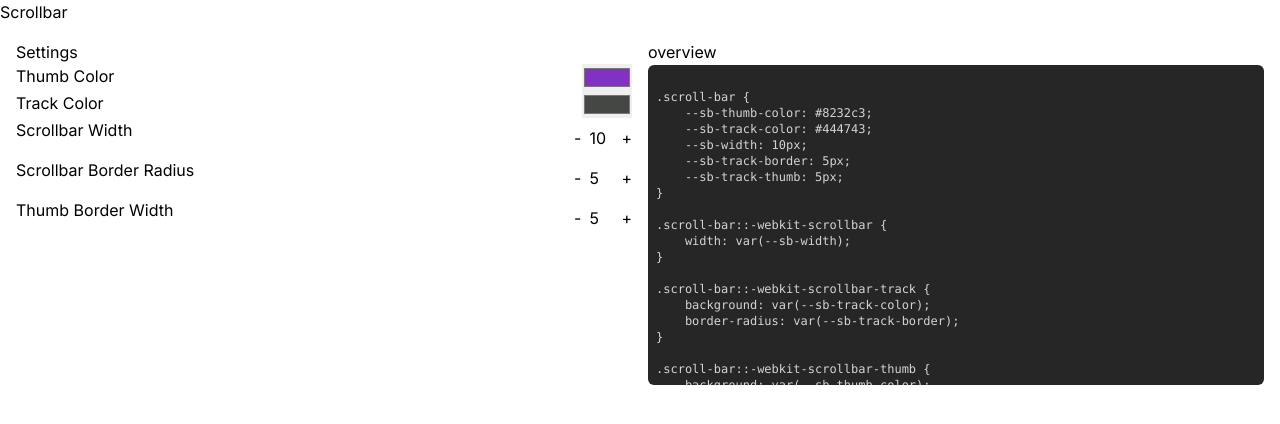
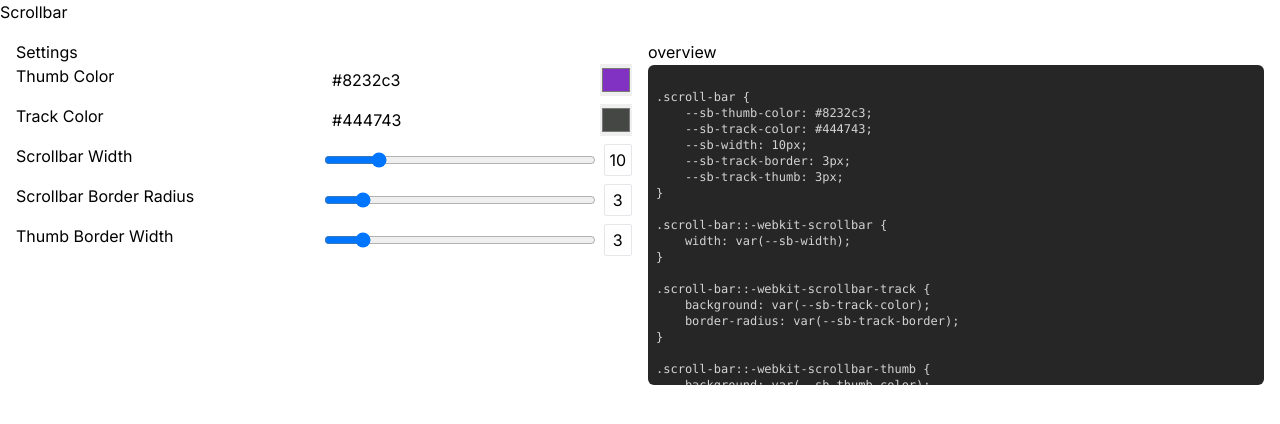
Before and after one commit to harshG775/css-box-shadow-generator, a Next.js app in the folder css-tools/: page /scrollbar in a window 1280 px wide. Shown: the top 424 px of the page. Built offline with nearby package versions, Linux system fonts and the light colour scheme.

Commit message:
ui fixe and adding zod for validation and types

```diff
--- a/css-tools/src/app/globals.css
+++ b/css-tools/src/app/globals.css
@@ -48,6 +48,8 @@
     background: var(--sb-thumb-color);
     border-radius: var(--sb-track-thumb);
 }
+/* .scroll-bar::-webkit-scrollbar-thumb:hover {
+} */
 
 @supports not selector(::-webkit-scrollbar) {
     .scroll-bar {
--- a/css-tools/src/app/scrollbar/page.tsx
+++ b/css-tools/src/app/scrollbar/page.tsx
@@ -1,24 +1,36 @@
 "use client";
 import CodeOverview from "@/components/scrollbar/CodeOverview";
 import ControlsForm from "@/components/scrollbar/ControlsForm";
+import { zodResolver } from "@hookform/resolvers/zod";
 import { useForm } from "react-hook-form";
+import { z } from "zod";
 
+const FormSchema = z.object({
+    thumbColor: z.string(),
+    trackColor: z.string(),
+    scrollbarWidth: z.number(),
+    scrollbarBorderRadius: z.number(),
+    thumbBorderWidth: z.number(),
+    // thumbBorderColor: z.string(),
+})
+export type FormType = z.infer<typeof FormSchema>
 export default function page() {
     const {register,watch,getValues,setValue} = useForm({
+        resolver: zodResolver(FormSchema),
         defaultValues: {
             thumbColor: "#8232c3",
             trackColor: "#444743",
             scrollbarWidth: 10,
-            scrollbarBorderRadius: 5,
-            thumbBorderWidth: 5,
+            scrollbarBorderRadius: 3,
+            thumbBorderWidth: 3,
             // thumbBorderColor: "#000000",
         }
     })
     return (
         <>
             <h1>Scrollbar</h1>
-            <div className="grid md:grid-cols-2 gap-4 p-4">
-                <ControlsForm register={register} getValues={getValues} setValue={setValue}/>
+            <div className="grid lg:grid-cols-2 gap-4 p-4 max-w-7xl mx-auto">
+                <ControlsForm register={register} getValues={getValues}/>
                 <CodeOverview watch={watch}/>
             </div>
         </>
--- a/css-tools/src/components/scrollbar/CodeOverview.tsx
+++ b/css-tools/src/components/scrollbar/CodeOverview.tsx
@@ -1,3 +1,4 @@
+import hexToRGB from "@/utils/hexToRGB";
 import { useEffect, useRef } from "react";
 
 type Type_props = {
@@ -8,6 +9,7 @@ export default function CodeOverview(props:Type_props) {
     const { watch } = props;
     useEffect(() => {
         if (scrollBarRef.current) {
+            // @ts-ignore
             scrollBarRef.current.style = `
                 --sb-thumb-color: ${watch("thumbColor")};
                 --sb-track-color: ${watch("trackColor")};
--- a/css-tools/src/components/scrollbar/ControlsForm.tsx
+++ b/css-tools/src/components/scrollbar/ControlsForm.tsx
@@ -1,92 +1,99 @@
 type Type_props = {
     register: any;
     getValues: any;
-    setValue: any;
 };
-
 export default function ControlsForm(props: Type_props) {
-    const { register, getValues, setValue} = props;
-
-
-    const handleMinus = (name: string) => {
-        if (getValues(name) <= 0) {
-            return
-        }
-        setValue(name, getValues(name) - 1);
-    }
-    const handlePlus = (name: string) => {
-        if (getValues(name) >= 50) {
-            return
-        }
-        setValue(name, getValues(name) + 1);
-    }
-
+    const { register, getValues } = props;
     return (
         <section>
             <h1>Settings</h1>
-            <form onSubmit={(e)=>e.preventDefault()}>
-                <ul className="[&>li]:grid [&>li]:grid-cols-[1fr_auto]">
+            <form onSubmit={(e) => e.preventDefault()}>
+                <ul className="[&>li]:grid [&>li]:grid-cols-2 space-y-2">
                     <li>
                         <label htmlFor="thumbColor">Thumb Color</label>
+                        <div className="flex gap-2 items-center w-full relative">
                             <input
+                                className="w-full h-8 pl-2 pr-10 rounded-md "
+                                id="thumbColor"
+                                type="text"
+                                {...register("thumbColor")}
+                            />
+                            <input
+                                className="absolute right-0 outline-none h-8 w-8"
                                 id="thumbColor"
                                 type="color"
                                 {...register("thumbColor")}
                             />
+                        </div>
                     </li>
                     <li>
                         <label htmlFor="trackColor">Track Color</label>
+                        <div className="flex gap-2 items-center w-full relative">
                             <input
+                                className="w-full h-8 pl-2 pr-10 rounded-md "
+                                id="trackColor"
+                                type="text"
+                                {...register("trackColor")}
+                            />
+                            <input
+                                className="absolute right-0 outline-none h-8 w-8"
                                 id="trackColor"
                                 type="color"
                                 {...register("trackColor")}
                             />
+                        </div>
                     </li>
 
                     <li>
                         <label htmlFor="scrollbarWidth">Scrollbar Width</label>
-                        <div className="flex justify-center w-full">
-                            <button onClick={() => handleMinus("scrollbarWidth")}>-</button>
+                        <div className="flex gap-2 items-center w-full">
                             <input
-                                className="w-10 h-10 p-2 rounded-md"
+                                className="w-full"
                                 id="scrollbarWidth"
-                                type="text"
+                                type="range"
                                 {...register("scrollbarWidth")}
-                                readOnly
+                                min={1}
+                                max={50}
                             />
-                            <button onClick={() => handlePlus("scrollbarWidth")}>+</button>
+                            <div className="w-8 h-8 border rounded-sm grid place-content-center">
+                                {getValues("scrollbarWidth")}
+                            </div>
                         </div>
                     </li>
                     <li>
                         <label htmlFor="scrollbarBorderRadius">
                             Scrollbar Border Radius
                         </label>
-                        <div className="flex justify-center w-full">
-                            <button onClick={() => handleMinus("scrollbarBorderRadius")}>-</button>
+                        <div className="flex gap-2 items-center w-full">
                             <input
-                                className="w-10 h-10 p-2 rounded-md"
+                                className="w-full"
                                 id="scrollbarBorderRadius"
-                                type="text"
+                                type="range"
                                 {...register("scrollbarBorderRadius")}
-                                readOnly
+                                min={0}
+                                max={25}
                             />
-                            <button onClick={() => handlePlus("scrollbarBorderRadius")}>+</button>
+                            <div className="w-8 h-8 border rounded-sm grid place-content-center">
+                                {getValues("scrollbarBorderRadius")}
+                            </div>
                         </div>
                     </li>
                     <li>
                         <label htmlFor="thumbBorderWidth">
                             Thumb Border Width
                         </label>
-                        <div className="flex justify-center w-full">
-                            <button onClick={() => handleMinus("thumbBorderWidth")}>-</button>
+                        <div className="flex gap-2 items-center w-full">
                             <input
-                                className="w-10 h-10 p-2 rounded-md"
+                                className="w-full"
                                 id="thumbBorderWidth"
-                                type="text"
+                                type="range"
                                 {...register("thumbBorderWidth")}
-                                readOnly
+                                min={0}
+                                max={25}
                             />
-                            <button onClick={() => handlePlus("thumbBorderWidth")}>+</button>
+                            <div className="w-8 h-8 border rounded-sm grid place-content-center">
+                                {getValues("thumbBorderWidth")}
+                            </div>
                         </div>
                     </li>
                     {/* <li>
```
Also changed, not shown: css-tools/src/utils/hexToHSL.tsx (added, +48 -0 lines), css-tools/src/utils/hexToRGB.tsx (added, +22 -0 lines). Lines whose indentation alone changed are shown as unchanged.
